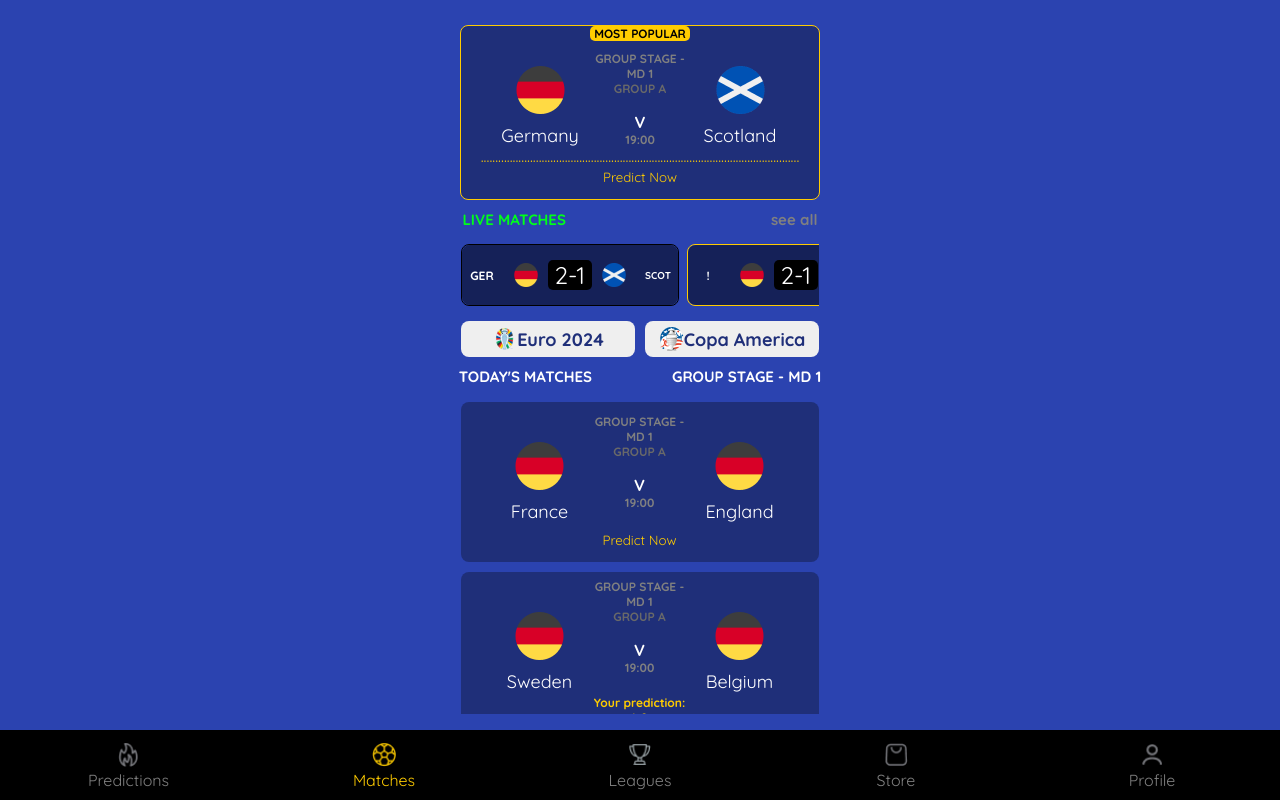
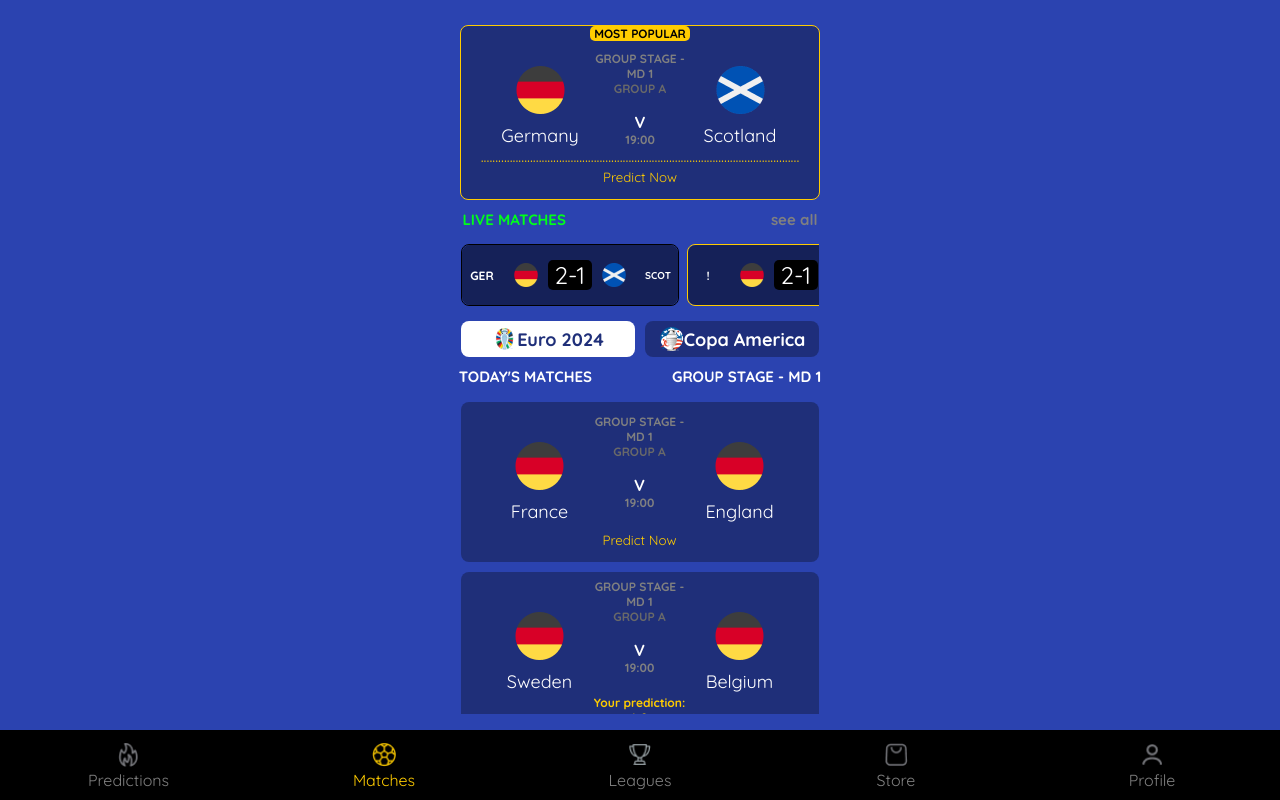
Before and after one commit to MultiplayerTR/Predictons, a React (Create React App) app: page / in a window 1280 px wide. Built offline with nearby package versions, Linux system fonts and the light colour scheme.

Commit message:
category buttons ui fix

```diff
--- a/src/CreateLeague.tsx
+++ b/src/CreateLeague.tsx
@@ -5,8 +5,11 @@ let buttonClassName:string = "createLeagueButton"
 
 const CreateLeague = () => {
 
-    const [isSettingsDone, setIsSettingsDone] = useState(true);
-    const [inputValue, setInputValue] = useState<string>('');
+    const [isSettingsDone, setIsSettingsDone] = useState(false);
+    const [reward, setReward] = useState<string>('');
+    const [classname1, setClassname1] = React.useState('categoryItems active');
+    const [classname2, setClassname2] = React.useState('categoryItems');
+    const [chosenLeague, setChosenLeague] = React.useState('Euro2024');
 
     const buttons = Array.from({ length: 6 }, (_, index) => ({
         id:index,
@@ -14,7 +17,7 @@ const CreateLeague = () => {
     }));
 
     const handleInputChange = (event: ChangeEvent<HTMLInputElement>) => {
-        setInputValue(event.target.value);
+        setReward(event.target.value);
     };
 
     const InvitePanelOpen = () => {
@@ -24,6 +27,24 @@ const CreateLeague = () => {
     const CreateLeague = () => {
         console.log("League created");
     }
+
+    const handleActivateEuro = () => {
+        setClassname1("categoryItems active")
+        setClassname2("categoryItems")
+        setChosenLeague("Euro2024")
+    }
+    const handleActivateCopa = () => {
+        setClassname1("categoryItems")
+        setClassname2("categoryItems active")
+        setChosenLeague("Copa America")
+    }
+
+    useEffect(() => {
+        if (chosenLeague !== null)
+            setIsSettingsDone(true)
+        else
+            setIsSettingsDone(false);
+    }, [chosenLeague]);
 
     useEffect(() => {
         if (isSettingsDone)
@@ -74,11 +95,11 @@ const CreateLeague = () => {
                 <div className={"buttonContainer"} style={{
                     marginTop: 8
                 }}>
-                    <button className={"categoryItems"}>
+                    <button onClick={handleActivateEuro} className={classname1}>
                         <img src={require("./Images/Euro2024.png")} alt={"Euro2024 icon"}></img>
                         Euro 2024
                     </button>
-                    <button className={"categoryItems"}>
+                    <button onClick={handleActivateCopa} className={classname2}>
                         <img src={require("./Images/CopaAmerica.png")} alt={"Euro2024 icon"}></img>Copa America
                     </button>
                 </div>
@@ -126,7 +147,7 @@ const CreateLeague = () => {
                 </text>
                 <input
                     type="text"
-                    value={inputValue}
+                    value={reward}
                     onChange={handleInputChange}
                     placeholder="We recommend choosing a fun reward. 🤪"
                     style={{
--- a/src/LeaguesPage.tsx
+++ b/src/LeaguesPage.tsx
@@ -1,9 +1,10 @@
 import React, {useEffect} from 'react';
 import {NavLink} from "react-router-dom";
+import MatchSlot from "./MatchSlot";
 
 const LeaguesPage = () => {
 
-    const [leagues, setLeagues] = React.useState([]);
+    const [leagues, setLeagues] = React.useState(["Test League"]);
     const [enableLeagues, setEnableLeagues] = React.useState(false);
 
     useEffect(() => {
@@ -42,10 +43,19 @@ const LeaguesPage = () => {
                     color:"darkgrey"
                 }}> You haven't joined any league</text>
             </div>}
+            {enableLeagues && <div>
+                {leagues.map((item, index) => (
+                    <div key={index}>
+                        <button className={"createLeagueButton"} style={{
+                            color:"white"
+                        }}>{item}</button>
+                    </div>
+                ))}
+            </div>}
             <div style={{
-                display:"flex",
-                justifyContent:"center",
-                alignItems:"center"
+                display: "flex",
+                justifyContent: "center",
+                alignItems: "center"
             }}>
                 <NavLink to={"/leagues/create"} className={"createLeagueButton active"}>Create a league</NavLink>
             </div>
--- a/src/MainPage.tsx
+++ b/src/MainPage.tsx
@@ -21,12 +21,18 @@ let matchesCopa = [
 const MainPage = () => {
 
     const [activeScroll, setActiveScroll] = React.useState(matchesEuro);
+    const [classname1, setClassname1] = React.useState('categoryItems active');
+    const [classname2, setClassname2] = React.useState('categoryItems');
 
     const handleActivateEuro = () => {
         setActiveScroll(matchesEuro)
+        setClassname1("categoryItems active")
+        setClassname2("categoryItems")
     }
     const handleActivateCopa = () => {
         setActiveScroll(matchesCopa)
+        setClassname1("categoryItems")
+        setClassname2("categoryItems active")
     }
 
     return (
@@ -136,11 +142,11 @@ const MainPage = () => {
             </div>
             <ScrollContainerHorizontal></ScrollContainerHorizontal>
             <div className={"buttonContainer"}>
-                <button onClick={handleActivateEuro} className={"categoryItems"}>
+                <button onClick={handleActivateEuro} className={classname1} >
                     <img src={require("./Images/Euro2024.png")} alt={"Euro2024 icon"}></img>
                     Euro 2024
                 </button>
-                <button onClick={handleActivateCopa} className={"categoryItems"}>
+                <button onClick={handleActivateCopa} className={classname2}>
                     <img src={require("./Images/CopaAmerica.png")} alt={"Copa America icon"}></img>Copa America
                 </button>
             </div>
--- a/src/index.css
+++ b/src/index.css
@@ -129,7 +129,12 @@ button:focus, input:focus, select:focus, textarea:focus {
   border: none;
   background-size: cover;
   background-position: center;
+  background-color: rgb(0,0,0,0.3);
   text-decoration: none;
+  color: white;
+}
+.categoryItems.active{
+  background: #FFFFFF;
   color: #1F2F79;
 }
 .scroll-container-horizontal {
```
